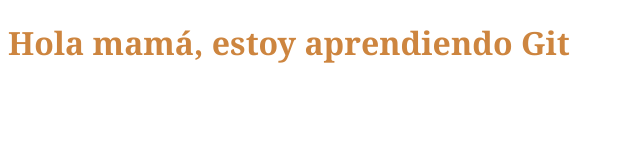
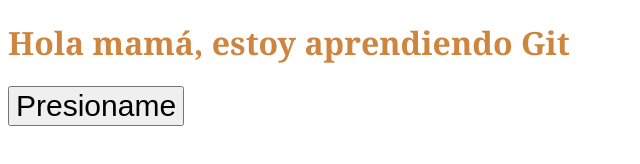
Before and after one commit to erickorlando/clasegithtml, a plain HTML site: page index.html in a window 1280 px wide. Shown: the whole page, without its empty margins (0-640 px from the left). Drawn offline with Linux system fonts and the light colour scheme.

Commit message:
Se agrega boton de presioname

```diff
--- a/estilos.css
+++ b/estilos.css
@@ -6,3 +6,7 @@ h1{
     font-weight: 900;
     color: peru;
 }
+
+button{
+    font-size: 30px;
+}
--- a/index.html
+++ b/index.html
@@ -9,5 +9,7 @@
 </head>
 <body>
     <h1>Hola mamá, estoy aprendiendo Git</h1>
+
+    <button>Presioname</button>
 </body>
 </html>
```
Also changed, not shown: script.js (added).
